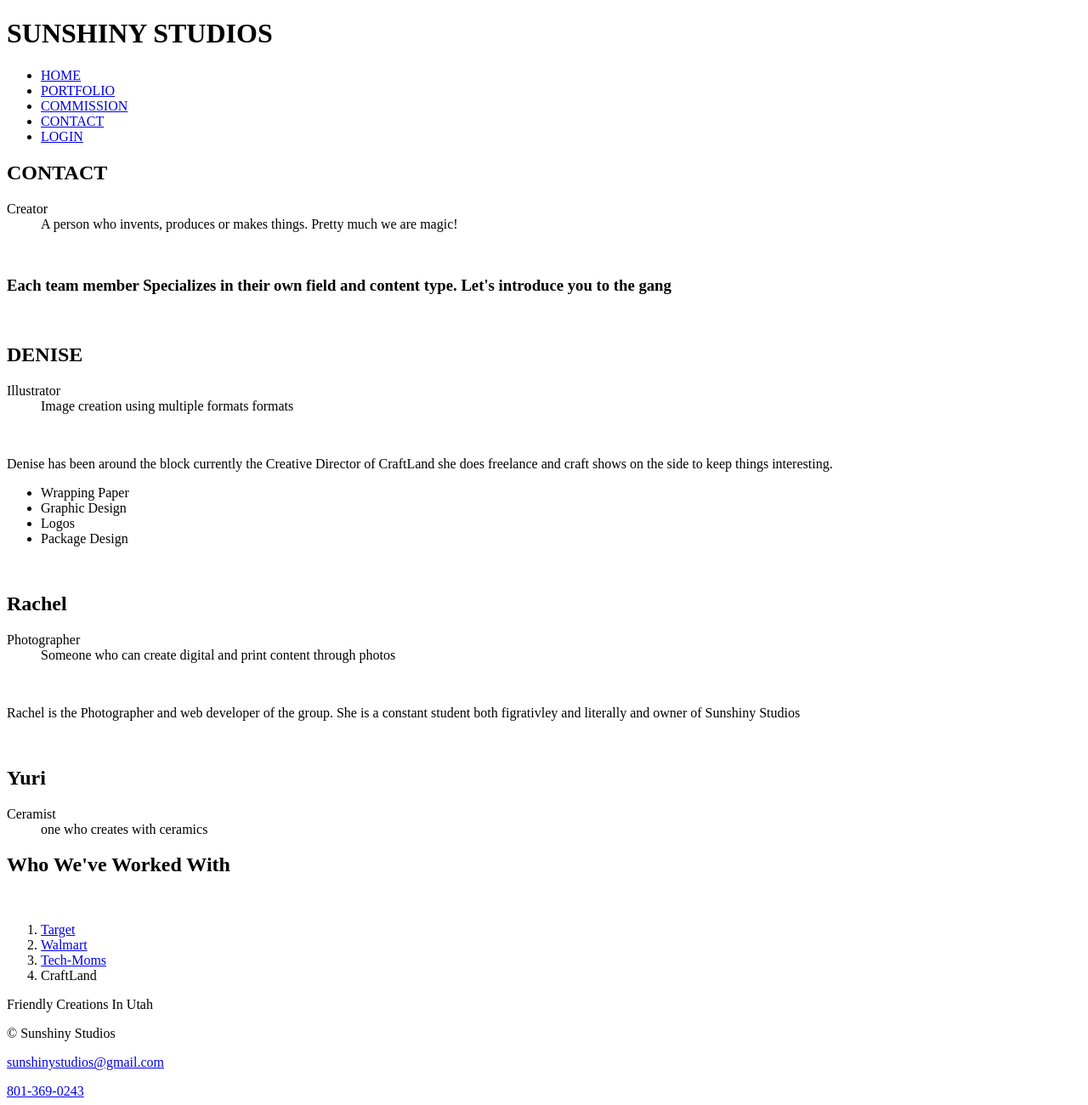
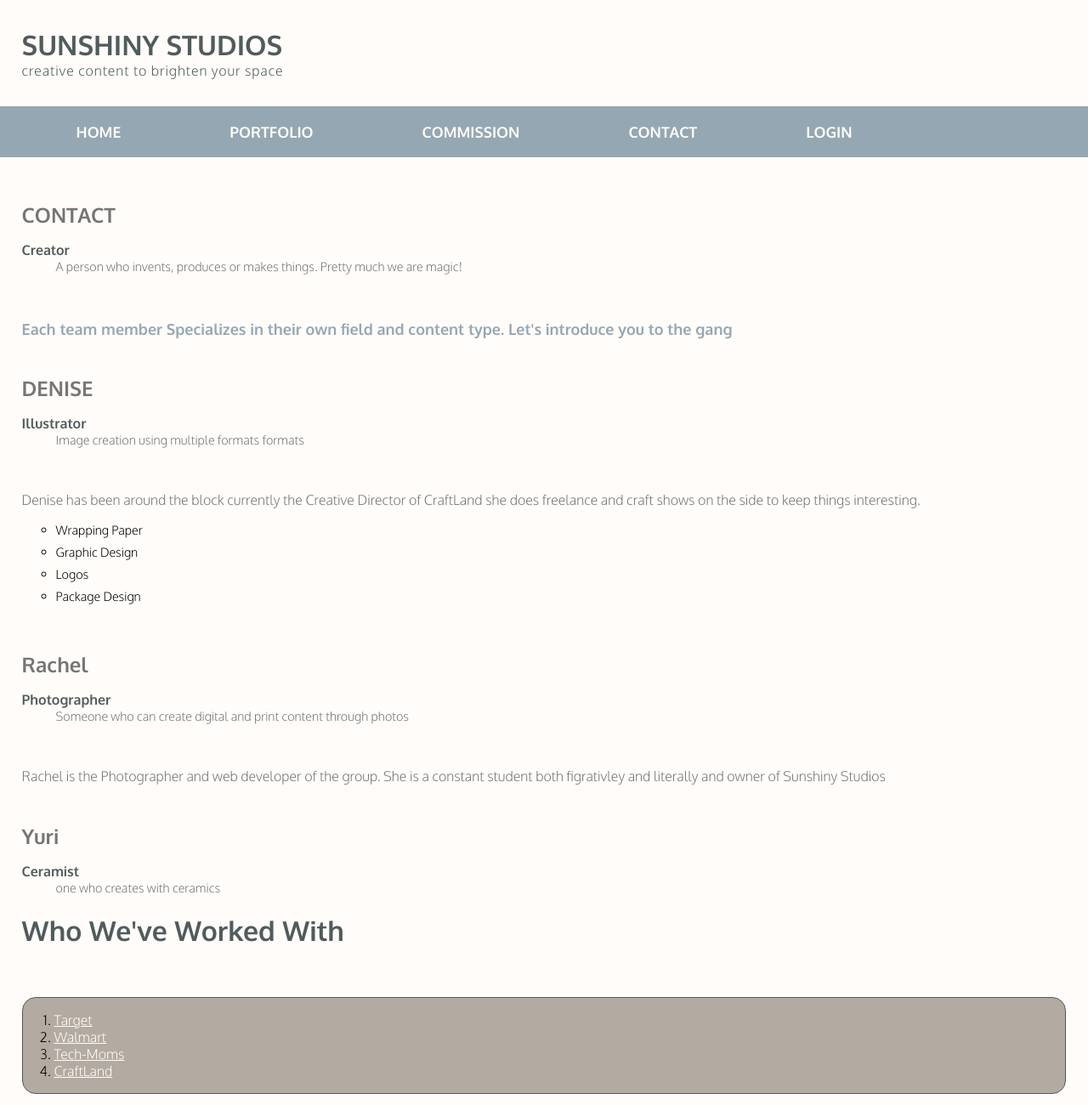
Before and after one commit to Smoochesgracias/dgm2120, a plain HTML site: page 03hand-coding/contact.html in a window 1280 px wide. Shown: the top 1300 px of the page at 85% size. Drawn offline with Linux system fonts and the light colour scheme.

Commit message:
photo site css addition

```diff
--- a/03hand-coding/contact.html
+++ b/03hand-coding/contact.html
@@ -5,12 +5,17 @@
     <meta http-equiv="X-UA-Compatible" content="IE=edge">
     <meta name="viewport" content="width=device-width, initial-scale=1.0">
     <title>CONTACT</title>
+    <link rel="stylesheet" href="style.css">
+    <link rel="preconnect" href="https://fonts.googleapis.com">
+    <link rel="preconnect" href="https://fonts.gstatic.com" crossorigin>
+    <link href="https://fonts.googleapis.com/css2?family=Figtree:ital,wght@0,300;0,400;0,500;0,600;0,700;0,800;0,900;1,300;1,400;1,500;1,600;1,700;1,800;1,900&family=Montserrat:wght@100;200;300;500;700&family=Oxygen:wght@300;700&display=swap" rel="stylesheet">
 </head>
 <body>
 <!--start of landing page-->
 
 <header>
     <h1>SUNSHINY STUDIOS</h1>
+    <p>creative content to brighten your space</p>
 </header>
 
 
@@ -20,12 +25,13 @@
         <li><a href="index.html">HOME</a></li>
         <li><a href="portfolio.html">PORTFOLIO</a></li>
         <li><a href="commission.html">COMMISSION</a></li>
-        <li><a href="contact.html">CONTACT</a></li>
+        <li class="active"><a href="contact.html">CONTACT</a></li>
         <li><a href="login.html">LOGIN</a></li>
 
     </ul>
  </nav>
 
+ <main>
     <h2>CONTACT</h2>
     <dl>
         <dt>Creator</dt>
@@ -65,16 +71,16 @@
     </dl>
     <!--<img src="assets/Yuri2.jpg" alt="a smiling girl in a black top" width="20%">use css later so its valid-->
 
-    <h2>Who We've Worked With</h2>
+    <h1>Who We've Worked With</h2>
     <br>
     <ol>
         <li><a href="https://www.target.com/" target=_blank>Target</a></li>
         <li><a href="https://www.walmart.com/walmart.com" target=_blank>Walmart</a></li>
         <li><a href="https://www.tech-moms.org/about" target=_blank>Tech-Moms</a></li>
-        <li>CraftLand</li>
+        <li><a href="https://craftland.com" target=_blank>CraftLand</a></li>
     </ol>
 
-
+</main>
 
 
     <footer>
--- a/03hand-coding/style.css
+++ b/03hand-coding/style.css
@@ -0,0 +1,148 @@
+body {
+    font-family: 'Figtree', sans-serif;
+font-family: 'Montserrat', sans-serif;
+font-family: 'Oxygen', sans-serif;
+font-size: 16px;
+font-weight: 300;
+margin: 0;
+
+}
+/*Header*/
+header {
+    color: #505c5c;
+    background-color: #fffcf9;
+    padding: 2rem 2%;
+}
+header h1 {
+    margin: 0;
+    color:#505c5c;
+
+}
+header p {
+    margin: 0;
+    color:#505c5c;
+    letter-spacing: .9px;
+
+}
+/*Navigation Bar*/
+nav {
+    background-color: #95a7b3;
+
+}
+ nav ul {
+    list-style-type: none;
+    padding: 1rem 2%;
+    margin: 0;
+    display: flex;
+ }
+ nav ul li a {
+    font-size: 1.1rem;
+    text-decoration: none;
+    color: #fffcf9;
+    font-weight: 700;
+    display: block;
+    padding: .2rem 4rem;
+ }
+ nav li .active a {
+    background-color:#505c5c;
+    color: #b3aba1;
+ }
+ nav a:hover {
+    color: #505c5c;
+ }
+ /*Main*/
+ main {
+    padding: 2rem 2%;
+    background-color: #fffcf9;
+ }
+main h1 {
+    color: #505c5c;
+}
+main h2 {
+    color: #757575;
+    margin-bottom: .2rem;
+}
+main h3 {
+    color: #95a7b3;
+    margin-bottom: .2rem;
+    font-weight: 600;
+    font-size: 18px;
+
+}
+
+main p {
+    color: #757575;
+    margin-bottom: .3rem;
+}
+
+main ol {
+    padding: 1rem 3%;
+    background-color: #b3aba1;
+    border-radius: 1rem;
+    border: 1px solid #505c5c;
+
+}
+main ol li a {
+    font-weight: 400;
+    color: #fffcf9;
+
+}
+main ol li a:hover {
+     color: #505c5c;
+
+}
+
+main dl dt {
+
+    color: #505c5c;
+    font-weight: 600;
+}
+main dl dd {
+    color: #757575;
+    font-size: .9rem;
+}
+main ul {
+    list-style-type: circle;
+}
+main ul li {
+    line-height: 125%;
+    margin-bottom: .5rem;
+    font-size: .9rem;
+
+
+}
+main a {
+    color: #757575;
+
+}
+
+main a:hover {
+    color: #95a7b3;
+}
+/*image*/
+img {
+    width: 60%;
+    height: 50%;
+    border: 1.5px solid #505c5c;
+
+
+
+
+}
+
+
+/*footer*/
+footer {
+    font-style: normal;
+    font-size: .8rem;
+    text-align: center;
+    background-color: #95a7b3;
+    padding: 1rem 3%;
+    color: #fffcf9;
+    border: 1px solid #505c5c;
+
+
+}
+footer a {
+    color: #fffcf9;
+}
```
Also changed, not shown: 03hand-coding/commission.html (+12 -1 lines), 03hand-coding/home.html (+6 -1 lines), 03hand-coding/index.html (+10 -3 lines), 03hand-coding/login.html (+13 -1 lines), 03hand-coding/portfolio.html (+13 -1 lines).
